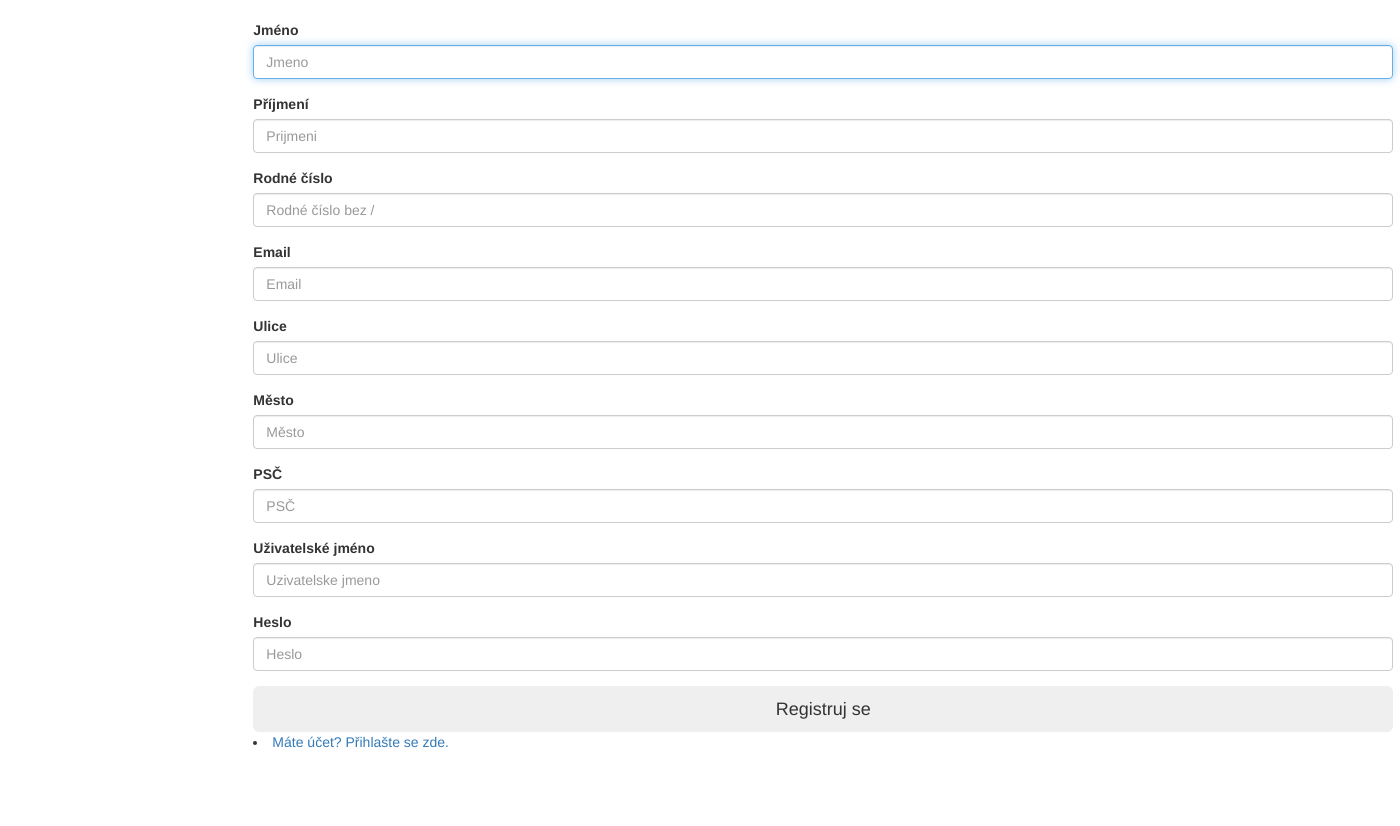
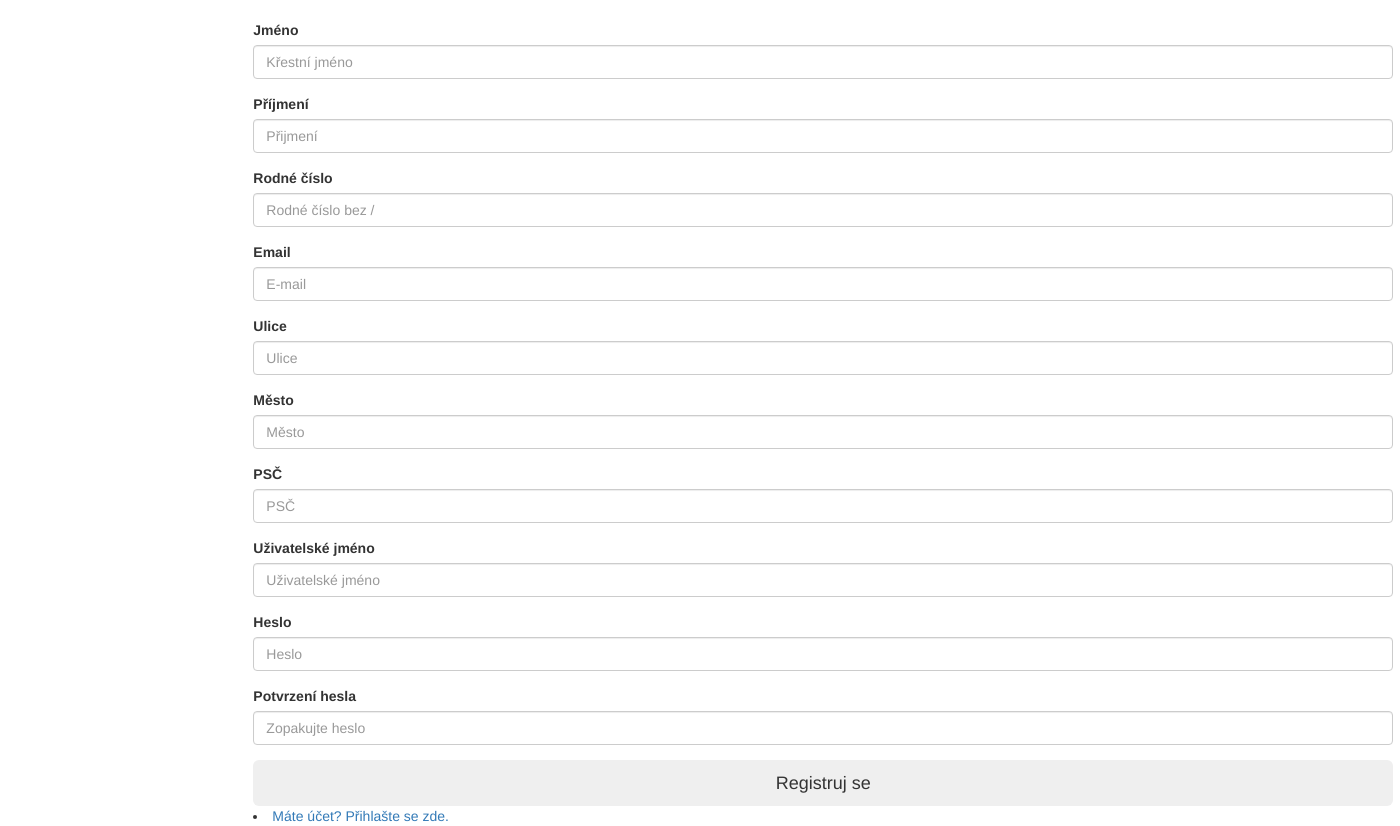
Before and after one commit to Haf1k/FlaskLibrary, a Flask app: page /register in a window 1400 px wide. Shown: the part 52-878 px from the top of the page. Before the commit the page ends 800 px from the top, so only its background shows below. Run offline with Flask 2, Linux system fonts and the light colour scheme; parts of the project's set-up code (start-up, migrations or seed data) failed here and were passed over; some libraries are stand-ins or nearby versions.

Commit message:
Finished and working LoginForm and RegistrationForm, user is able to registrate himself and log himself

```diff
--- a/knihovna_app/forms.py
+++ b/knihovna_app/forms.py
@@ -1,19 +1,24 @@
 from flask_wtf import FlaskForm
 from wtforms import StringField, PasswordField, SubmitField
-from wtforms.validators import ValidationError, DataRequired, Email, EqualTo
+from wtforms.validators import ValidationError, DataRequired, Email, EqualTo, Length
 from models import User
 
 
 class RegistrationForm(FlaskForm):
-    fname = StringField('Jméno', validators=[DataRequired()])
-    lname = StringField('Příjmení', validators=[DataRequired()])
-    birthnum = StringField('Rodné čislo bez /', validators=[DataRequired()])
-    email = StringField('E-mail', validators=[DataRequired(), Email()])
-    street = StringField('Ulice', validators=[DataRequired()])
-    city = StringField('Město', validators=[DataRequired()])
-    zip = StringField('PSČ', validators=[DataRequired()])
+    fname = StringField('Jméno', validators=[DataRequired(), Length(max=20)])
+    lname = StringField('Příjmení', validators=[DataRequired(), Length(max=20)])
+    birthnum = StringField('Rodné dasdasdčislo bez /', validators=[DataRequired(), Length(min=8, max=10)])
+    email = StringField('E-mail', validators=[DataRequired(), Email(), Length(max=20)])
+    street = StringField('Ulice', validators=[DataRequired(), Length(max=20)])
+    city = StringField('Město', validators=[DataRequired(), Length(max=20)])
+    zip = StringField('PSČ', validators=[DataRequired(), Length(max=20)])
+    username = StringField('Uživatelské jméno', validators=[DataRequired(), Length(max=20)])
+    password = PasswordField('Heslo', validators=[DataRequired()])
+    password2 = PasswordField('Zopakujte heslo',
+                              validators=[DataRequired(), EqualTo('password', message='Hesla se musi shodovat')])
+    submit = SubmitField('Registruj se')
+
+class LoginForm(FlaskForm):
     username = StringField('Uživatelské jméno', validators=[DataRequired()])
-    password = StringField('Heslo', validators=[DataRequired()])
-    password2 = PasswordField('Zopakujte heslo',
-                              validators=[DataRequired, EqualTo('password', message='Hesla se musi shodovat')])
-    submit = SubmitField('Registruj se')
+    password = PasswordField('Heslo', validators=[DataRequired()])
+    submit = SubmitField('Přihlásit')
--- a/knihovna_app/routes.py
+++ b/knihovna_app/routes.py
@@ -3,7 +3,7 @@ from flask import render_template, url_for, request, redirect
 from flask_login import login_user, current_user
 from wtforms import ValidationError
 from run import app, login_manager
-from forms import RegistrationForm
+from forms import RegistrationForm, LoginForm
 from config import db
 from models import User
 
@@ -12,47 +12,52 @@ from models import User
 def home():
     return render_template('home.html')
 
+
 @login_manager.user_loader
 def load_user(user):
     return User.query.get(int(user))
 
+
 @app.route('/login', methods=['POST', 'GET'])
 def login():
+    form = LoginForm(csrf_enabled=False)
     if current_user.is_authenticated:
-       return redirect(url_for('home'))
-    if request.method == 'POST':
-        user = db.users.find_one({'username': request.form['username']})
+        return redirect(url_for('home'))
+    # if request.method == 'POST':
+    if form.validate_on_submit():
+        user = db.users.find_one({'username': form.username.data})
 
-        if user and bcrypt.checkpw(request.form['password'],user['password'],):
-            login_user(user, True)
-            return render_template('home.html')
+        if user and bcrypt.checkpw(form.password.data.encode('utf-8'), user['password'], ):
+            # login_user(user, True)
+            return "<h1>Úspěšně přihlášeno</h1>"
         else:
-           return "Neuspech. Spatne heslo nebo jmeno."
-        return render_template('login.html')
-    return render_template('login.html')
+            return "Neuspech. Spatne heslo nebo jmeno."
+    return render_template('login.html', form=form)
 
 
 @app.route('/register', methods=['POST', 'GET'])
 def register():
-    if request.method == "POST":
-        user_exist = db.users.find_one({'username': request.form['username'],
-                                        'birthnum': request.form['birthnum']})
+    # if request.method == "POST":
+    form = RegistrationForm(csrf_enabled=False)
+    if form.validate_on_submit():
+        user_exist = db.users.find_one({'username': form.username.data,
+                                        'birthnum': form.birthnum.data})
         if user_exist is None:
-            hashPassword = bcrypt.hashpw(request.form['password'].encode('utf-8'), bcrypt.gensalt())
-            user = User(request.form['fname'],
-                        request.form['lname'],
-                        request.form['birthnum'],
-                        request.form['email'],
-                        request.form['street'],
-                        request.form['city'],
-                        request.form['zip'],
-                        request.form['username'],
+            hashPassword = bcrypt.hashpw(form.password.data.encode('utf-8'), bcrypt.gensalt())
+            user = User(form.fname.data,
+                        form.lname.data,
+                        int(form.birthnum.data),
+                        form.email.data,
+                        form.street.data,
+                        form.city.data,
+                        form.zip.data,
+                        form.username.data,
                         hashPassword)
             db.users.insert_one(user.__dict__)
             return redirect(url_for('home'))
         ValidationError('Nejde to. Uzivatel jiz existuje.')
-        return render_template('register.html')
-    return render_template('register.html')
+        return render_template('register.html', form=form)
+    return render_template('register.html', form=form)
 
 
 @app.route('/about')
--- a/knihovna_app/run.py
+++ b/knihovna_app/run.py
@@ -1,10 +1,13 @@
 from flask import Flask
 from flask_login import LoginManager
+from flask_wtf.csrf import CSRFProtect
 
 app = Flask(__name__)
 
 login_manager = LoginManager()
 login_manager.init_app(app)
+csrf = CSRFProtect(app)
+app.config['SECRET_KEY'] = 'SECRETKEY'
 
 if __name__ == '__main__':
     app.debug = True
--- a/knihovna_app/templates/register.html
+++ b/knihovna_app/templates/register.html
@@ -9,50 +9,63 @@ Registrace
 {% block content %}
     <div class="container">
         <form class="form-signin" method = "POST" action="/register">
-
+            {{ form.csrf_token }}
             <div class="form-group">
                 <label for = "fname" >Jméno</label>
-                <input type="text" id="fname" class="form-control" placeholder="Jmeno" required autofocus>
+                {{ form.fname(class="form-control", placeholder="Křestní jméno") }}
             </div>
 
             <div class="form-group">
                 <label for = "lname" >Příjmení</label>
-                <input type="text" id="lname" class="form-control" placeholder="Prijmeni" required autofocus>
+                {{ form.lname(class="form-control", placeholder="Přijmení") }}
             </div>
 
             <div class="form-group">
                 <label for = "birthnum" >Rodné číslo</label>
-                <input type="number" id="birthnum" class="form-control" placeholder="Rodné číslo bez /" minlength="9" maxlength="10"required autofocus>
+                {{ form.birthnum(class="form-control", placeholder="Rodné číslo bez /") }}
+{#                <input type="number" id="birthnum" class="form-control" placeholder="Rodné číslo bez /" minlength="9" maxlength="10"required autofocus>#}
             </div>
 
             <div class="form-group">
                 <label for = "email" >Email</label>
-                <input type="email" id="email" class="form-control" placeholder="Email" required autofocus>
+                {{ form.email(class="form-control", placeholder="E-mail") }}
+{#                <input type="email" id="email" class="form-control" placeholder="Email" required autofocus>#}
             </div>
 
             <div class="form-group">
                 <label for = "street" >Ulice</label>
-                <input type="text" id="street" class="form-control" placeholder="Ulice" required autofocus>
+                {{ form.street(class="form-control", placeholder="Ulice") }}
+{#                <input type="text" id="street" class="form-control" placeholder="Ulice" required autofocus>#}
             </div>
 
             <div class="form-group">
                 <label for = "city" >Město</label>
-                <input type="text" id="city" class="form-control" placeholder="Město" required autofocus>
+                {{ form.city(class="form-control", placeholder="Město") }}
+{#                <input type="text" id="city" class="form-control" placeholder="Město" required autofocus>#}
             </div>
 
             <div class="form-group">
                 <label for = "zip" >PSČ</label>
-                <input type="text" id="zip" class="form-control" placeholder="PSČ" required autofocus>
+                {{ form.zip(class="form-control", placeholder="PSČ") }}
+{#                <input type="text" id="zip" class="form-control" placeholder="PSČ" required autofocus>#}
             </div>
 
             <div class="form-group">
                 <label for = "username" >Uživatelské jméno</label>
-                <input type="text" id="username" class="form-control" placeholder="Uzivatelske jmeno" required autofocus>
+                {{ form.username(class="form-control", placeholder="Uživatelské jméno") }}
+{#                <input type="text" id="username" class="form-control" placeholder="Uzivatelske jmeno" required autofocus>#}
             </div>
 
             <div class="form-group">
                 <label for = "password" >Heslo</label>
-                <input type="password" id="password" class="form-control" placeholder="Heslo" required autofocus>
+                {{ form.password(class="form-control", placeholder="Heslo") }}
+{#                <input type="password" id="password" class="form-control" placeholder="Heslo" required autofocus>#}
+            </div>
+
+            <div class="form-group">
+                <label for = "password2" >Potvrzení hesla</label>
+                {{ form.password2(class="form-control", placeholder="Zopakujte heslo") }}
+{#                <input type="password" id="password" class="form-control" placeholder="Heslo" required autofocus>#}
             </div>
 
             <button type="submit" class="btn btn-secondary btn-lg btn-block">Registruj se</button>
--- a/requirements.txt
+++ b/requirements.txt
@@ -1,6 +1,7 @@
 flask_pymongo
 flask_login
 flask_wtf
+email-validator
 wtforms~=3.0.1
 bcrypt~=4.0.1
 pymongo~=4.3.3
```
Also changed, not shown: knihovna_app/templates/login.html (+5 -2 lines).
